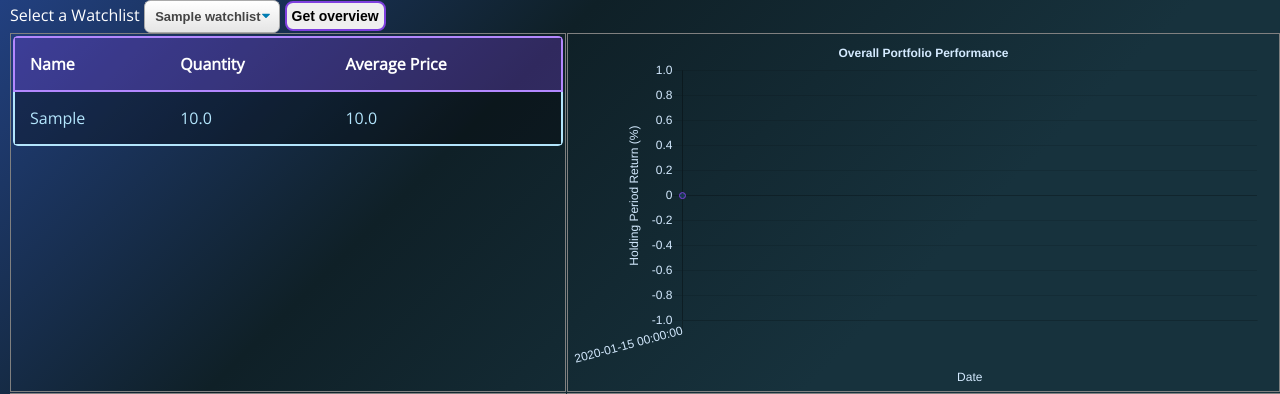
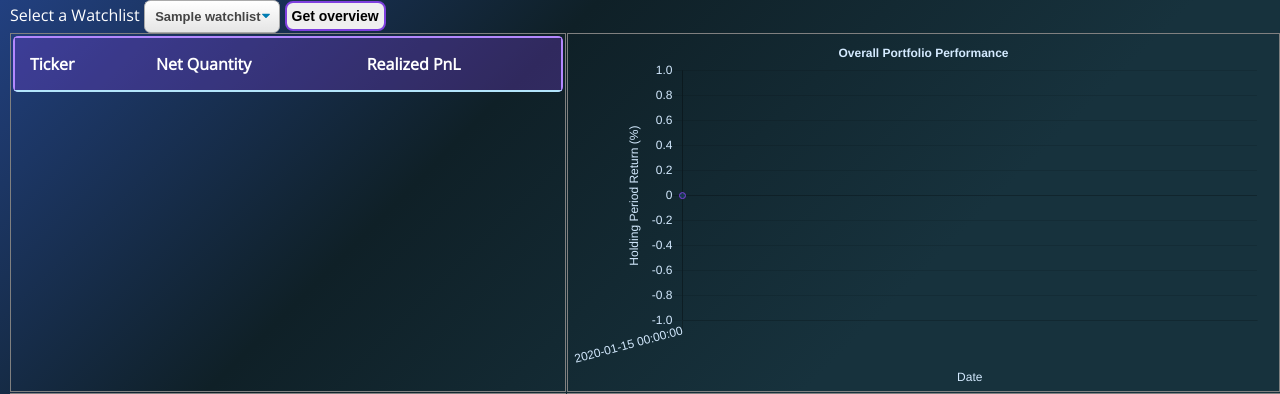
Before and after one commit to will-i-amv/portfolio-builder, a Flask app: page / in a window 1280 px wide. Shown: the part 96-490 px from the top of the page. Run offline with Flask 3, Linux system fonts and the light colour scheme; a user stored in the database is signed in; tables that the repository leaves empty hold one stand-in row (values such as "Sample post"); lists and menus that the app fills with data are empty; some libraries are stand-ins or nearby versions.

Commit message:
Changes: * Remove class 'FifoAccounting, replace it with a better function 'calc_fifo', which computes the realized_pnl instead of avg_cost. * Update all caller code

```diff
--- a/portfolio_builder/public/portfolio.py
+++ /dev/null
@@ -1,191 +0,0 @@
-import pandas as pd
-from collections import deque
-
-
-class FifoAccounting:
-    """
-    Takes the trade history for a user's watchlist from the database and it's
-    ticker. Then applies the FIFO accounting methodology to calculate the
-    overall positions status i.e. final open lots, average cost and a breakdown
-    of the open lots.
-
-    This is a queue data structure.
-    """
-
-    def __init__(self, trade_history):
-        self.trade_history = trade_history
-        self.buy_quantities = deque([])
-        self.buy_prices = deque([])
-        self.buy_dates = deque([])
-        self.sell_quantities = deque([])
-        self.sell_prices = deque([])
-        self.sell_dates = deque([])
-        self.breakdown = []
-        self.open_direction = ''
-        self.net_position = 0
-        self.average_cost = 0
-        self.ticker = self.set_ticker()
-
-    def __repr__(self):
-        return (
-            f"<Ticker: {self.ticker}, " +
-            f"Quantity: {self.net_position}, " +
-            f"Average Price: {self.average_cost}>"
-        )
-
-    def set_ticker(self):
-        tickers = set([trade.ticker for trade in self.trade_history])
-        if len(tickers) == 1:
-            return self.trade_history[0].ticker
-        else:
-            raise ValueError(
-                "The Trade History for this security " +
-                "contains multiple tickers"
-            )
-
-    def calc_total_open_lots(self):
-        """ returns the sum of the positions open lots"""
-        if self.open_direction == "long":
-            return sum(self.buy_quantities)
-        elif self.open_direction == "short":
-            return sum(self.sell_quantities)
-        else:
-            return 0
-
-    def calc_total_market_value(self):
-        """Returns the position's market value"""
-        total = 0
-        if self.buy_quantities and self.open_direction == "long":
-            zipped = zip(self.buy_quantities, self.buy_prices)
-            total = (quantity*price for quantity, price in zipped)
-        elif self.sell_quantities and self.open_direction == "short":
-            zipped = zip(self.sell_quantities, self.sell_prices)
-            total = (quantity*price for quantity, price in zipped)
-        return sum(total) if total != 0 else 0
-
-    def calc_average_cost(self):
-        """Returns the weighted average cost of the positions open lots."""
-        open_lots = self.calc_total_open_lots()
-        market_value = self.calc_total_market_value()
-        if open_lots == 0 or not open_lots:
-            return 0
-        average_cost = abs(market_value / open_lots)
-        return round(average_cost, 4)
-
-    def set_direction(self):
-        """
-        Checks if there has been a reversal in the users overall
-        trade direction and sets that direction accordingly.
-        """
-        if self.open_direction == "short" and self.net_position > 0:
-            self.open_direction = "long"
-        elif self.open_direction == "long" and self.net_position < 0:
-            self.open_direction = "short"
-
-    def add_trade(self, side, units, price, date):
-        if side == "buy":
-            self.buy_quantities.append(units)
-            self.buy_prices.append(price)
-            self.buy_dates.append(date)
-        elif side == "sell":
-            self.sell_quantities.append(units)
-            self.sell_prices.append(price)
-            self.sell_dates.append(date)
-
-    def remove_trade(self, direction):
-        if direction == "buy":
-            popped_quantity = self.buy_quantities.popleft()
-            self.buy_prices.popleft()
-            self.buy_dates.popleft()
-        elif direction == "sell":
-            popped_quantity = self.sell_quantities.popleft()
-            self.sell_prices.popleft()
-            self.sell_dates.popleft()
-        return popped_quantity
-
-    def set_initial_trade(self):
-        units = self.trade_history[0].quantity
-        price = self.trade_history[0].price
-        date = self.trade_history[0].date
-        if units >= 0:
-            self.open_direction = "long"
-            self.add_trade("buy", units, price, date)
-
-        else:
-            self.open_direction = "short"
-            self.add_trade("sell", units, price, date)
-        self.average_cost = self.calc_average_cost()
-        self.net_position = self.calc_total_open_lots()
-        self.breakdown.append([date, self.net_position, self.average_cost])
-
-    def collapse_trade(self):
-        if self.sell_quantities:
-            if self.sell_quantities[0] >= 0:
-                self.remove_trade("sell")
-        if self.buy_quantities:
-            if self.buy_quantities[0] <= 0:
-                self.remove_trade("buy")
-
-    def calc_fifo(self):
-        """
-        This algorithm iterate over the trade history. It sets the
-        initial trade direction to get the initial open lots and then increases
-        or closes lots based on each trade.
-
-        In the event that a position was initally long then becomes short or
-        vice versa the open lots will be increased or closed accordingly.
-        """
-        if self.trade_history:
-            self.set_initial_trade()
-        else:
-            return []
-
-        counter = 1
-        while counter < len(self.trade_history):
-            units = self.trade_history[counter].quantity
-            price = self.trade_history[counter].price
-            date = self.trade_history[counter].date
-
-            # Both trades have the same sign
-            if units*self.net_position > 0:
-                if self.open_direction == "long":
-                    self.add_trade("buy", units, price, date)
-                else:
-                    self.add_trade("sell", units, price, date)
-
-            # The position is flat
-            elif units*self.net_position == 0:
-                if units >= 0:
-                    self.open_direction = "long"
-                    self.add_trade("buy", units, price, date)
-                else:
-                    self.open_direction = "short"
-                    self.add_trade("sell", units, price, date)
-
-            # Both trades are in different directions
-            else:
-                if self.open_direction == "long":
-                    self.add_trade("sell", units, price, date)
-                    while self.sell_quantities and self.buy_quantities:
-                        if abs(self.sell_quantities[0]) >= self.buy_quantities[0]:
-                            self.sell_quantities[0] += self.buy_quantities[0]
-                            self.remove_trade("buy")
-                        else:
-                            self.buy_quantities[0] += self.remove_trade("sell")
-                    self.net_position += units
-                else:
-                    self.add_trade("buy", units, price, date)
-                    while self.sell_quantities and self.buy_quantities:
-                        if self.buy_quantities[0] >= abs(self.sell_quantities[0]):
-                            self.buy_quantities[0] += self.sell_quantities[0]
-                            self.remove_trade("sell")
-                        else:
-                            self.sell_quantities[0] += self.remove_trade("buy")
-                    self.net_position += units
-
-            self.collapse_trade()
-            self.set_direction()
-            self.average_cost = self.calc_average_cost()
-            self.net_position = self.calc_total_open_lots()
-            self.breakdown.append([date, self.net_position, self.average_cost])
-            counter += 1
--- a/portfolio_builder/public/views/dashboard.py
+++ b/portfolio_builder/public/views/dashboard.py
@@ -1,3 +1,4 @@
+from collections import deque
 from typing import Any, Dict, List
 
 import pandas as pd
@@ -9,10 +10,43 @@ from portfolio_builder.public.models import (
     Watchlist, WatchlistItem, Security,
     PriceMgr, WatchlistMgr, WatchlistItemMgr
 )
-from portfolio_builder.public.portfolio import FifoAccounting
 
 
 bp = Blueprint('dashboard', __name__)
+
+
+def calc_fifo(df: pd.DataFrame) -> pd.DataFrame:
+    df2 = df.copy().assign(net_quantity=0, realized_pnl=0.0)
+    net_quantity = 0
+    realized_pnl = 0
+    inventory = deque() # Queue to track the inventory of stocks
+    for idx, row in df2.iterrows():
+        if row['side'] == 'buy':
+            inventory.append({'quantity': row['quantity'], 'price': row['price']})
+            net_quantity += row['quantity']
+        else:
+            last_sold_qty = row['quantity']
+            last_sold_price = row['price']
+            remaining_qty = last_sold_qty
+            while remaining_qty > 0 and inventory:
+                first_item = next(iter(inventory))
+                first_purchase_qty = first_item['quantity']
+                first_purchase_price = first_item['price']
+                if first_purchase_qty >= remaining_qty:
+                    # The selling quantity is entirely covered by the earliest buying transaction
+                    realized_pnl += (last_sold_price - first_purchase_price) * remaining_qty
+                    first_item['quantity'] = first_purchase_qty - remaining_qty # In-place operation, be careful.
+                    net_quantity -= remaining_qty
+                    remaining_qty = 0
+                else:
+                    # The selling quantity exceeds the earliest buying transaction
+                    realized_pnl += (last_sold_price - first_purchase_price) * first_purchase_qty
+                    remaining_qty -= first_purchase_qty
+                    net_quantity -= first_purchase_qty
+                    inventory.popleft()
+        df2.at[idx, 'net_quantity'] = net_quantity
+        df2.at[idx, 'realized_pnl'] = realized_pnl
+    return df2
 
 
 def get_portf_positions(watchlist_name: str) -> Dict[str, pd.DataFrame]:
@@ -39,25 +73,26 @@ def get_portf_positions(watchlist_name: str) -> Dict[str, pd.DataFrame]:
                 WatchlistItem.ticker,
                 WatchlistItem.quantity,
                 WatchlistItem.price,
+                WatchlistItem.side,
                 WatchlistItem.trade_date.label("date")
             ],
             orderby=[WatchlistItem.trade_date]
         )
-        fifo_accounting = FifoAccounting(trade_history)
-        fifo_accounting.calc_fifo()
-        df_positions = (
+        df = (
             pd
             .DataFrame(
-                data=fifo_accounting.breakdown,
-                columns=['date', 'quantity', 'average_cost']
+                data=trade_history,
+                columns=['ticker', 'quantity', 'price', 'side', 'date']
             )
             .astype({
+                'quantity': 'int64',
+                'price': 'float64',
                 'date': 'datetime64[ns]',
-                'quantity': 'float64',
-                'average_cost': 'float64',
             })
+            .sort_values(by=['date'])
         )
-        portf_pos[ticker] = df_positions
+        df_positions = calc_fifo(df)
+        portf_pos[ticker] = df_positions.loc[:, ['date', 'net_quantity', 'realized_pnl']]
     return portf_pos
 
 
@@ -85,11 +120,11 @@ def get_portf_valuations(portf_pos: Dict[str, pd.DataFrame]) -> pd.DataFrame:
             pd
             .merge(df_prices, df_positions, on=['date'], how='left')
             .astype({
-                'quantity': 'float64',
+                'net_quantity': 'float64',
                 'price': 'float64',
             })
             .fillna(method='ffill')
-            .assign(market_val=lambda x: x['quantity'] * x['price'])
+            .assign(market_val=lambda x: x['net_quantity'] * x['price'])
             .round({'market_val': 3})
             .loc[:, ['date', 'market_val']]
             .rename(columns={'market_val': f'market_val_{ticker}'})
--- a/portfolio_builder/templates/public/dashboard.html
+++ b/portfolio_builder/templates/public/dashboard.html
@@ -32,18 +32,18 @@
                 <table>
                     <thead>
                         <tr>
-                            <th>Name</th>
-                            <th>Quantity</th>
-                            <th>Average Price</th>
+                            <th>Ticker</th>
+                            <th>Net Quantity</th>
+                            <th>Realized PnL</th>
                         </tr>
                     </thead>
                     <tbody>
                         {% for item in summary %}
                             <tr class="watchlist-rows">
-                                {% if item.quantity != 0 %}
+                                {% if item.net_quantity != 0 %}
                                     <td class="c2">{{ item.ticker }}</td>
-                                    <td class="c3">{{ item.quantity }}</td>
-                                    <td class="c3">{{ item.average_cost }}</td>
+                                    <td class="c3">{{ item.net_quantity }}</td>
+                                    <td class="c3">{{ item.realized_pnl }}</td>
                                 {% endif %}
                             </tr>
                         {% endfor %}
```
